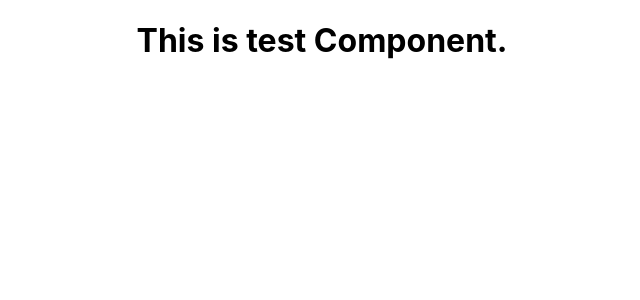
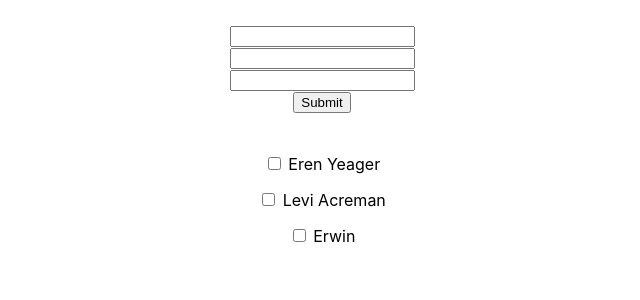
Before and after one commit to kabir-webDev/firebase-learn, a React (Create React App) app: page / in a window 1280 px wide. Shown: the top 300 px of the page, without its empty margins (318-958 px from the left). Built offline with nearby package versions, Linux system fonts and the light colour scheme; the HTML template or start-up script is replaced by a standard one.

Commit message:
TodoList Done

```diff
--- a/package.json
+++ b/package.json
@@ -12,7 +12,7 @@
     "firebase": "^8.2.4",
     "react": "^16.13.1",
     "react-dom": "^16.13.1",
-    "react-hook-form": "^6.14.2",
+    "react-hook-form": "^6.15.1",
     "react-scripts": "3.4.1"
   },
   "scripts": {
--- a/src/components/TestComp.js
+++ b/src/components/TestComp.js
@@ -1,10 +1,65 @@
-import React from "react";
+import { formatMs } from "@material-ui/core";
+import React, { useState } from "react";
+import { useForm } from "react-hook-form";
 
 function TestComp() {
+  const [todos, setTodos] = useState([
+    {
+      id: 555,
+      name: "Eren Yeager",
+      expert: "Attack Titan",
+      isCompleted: false,
+    },
+    {
+      id: 333,
+      name: "Levi Acreman",
+      expert: "Captain",
+      isCompleted: false,
+    },
+    {
+      id: 111,
+      name: "Erwin",
+      expert: "Commender",
+      isCompleted: false,
+    },
+  ]);
+  const { register, handleSubmit, error } = useForm();
+  const onSubmit = (data) => {
+    console.log(data);
+    setTodos([...todos, data]);
+  };
+
+  const markComplete = (index) => {
+    const newTodos = [...todos];
+    newTodos[index].isCompleted = !newTodos[index].isCompleted;
+    setTodos(newTodos);
+  };
+
   return (
-    <div>
-      <h1>This is test Component.</h1>
-    </div>
+    <>
+      <form onSubmit={handleSubmit(onSubmit)} style={{ padding: "25px" }}>
+        <input name="id" type="number" ref={register} />
+        <br />
+        <input name="name" ref={register} />
+        <br />
+
+        <input name="expert" ref={register} />
+        <br />
+
+        <input type="submit" />
+      </form>
+      {todos.map((todo, index) => (
+        <p style={{ textDecoration: todo.isCompleted ? "line-through" : "" }}>
+          <input
+            type={"checkbox"}
+            onChange={() => markComplete(index)}
+            name={"completed"}
+            id={todo.id}
+          />{" "}
+          {todo.name}
+        </p>
+      ))}
+    </>
   );
 }
 
```
Also changed, not shown: 1 other file (tests, documents, lock files or other folders).
